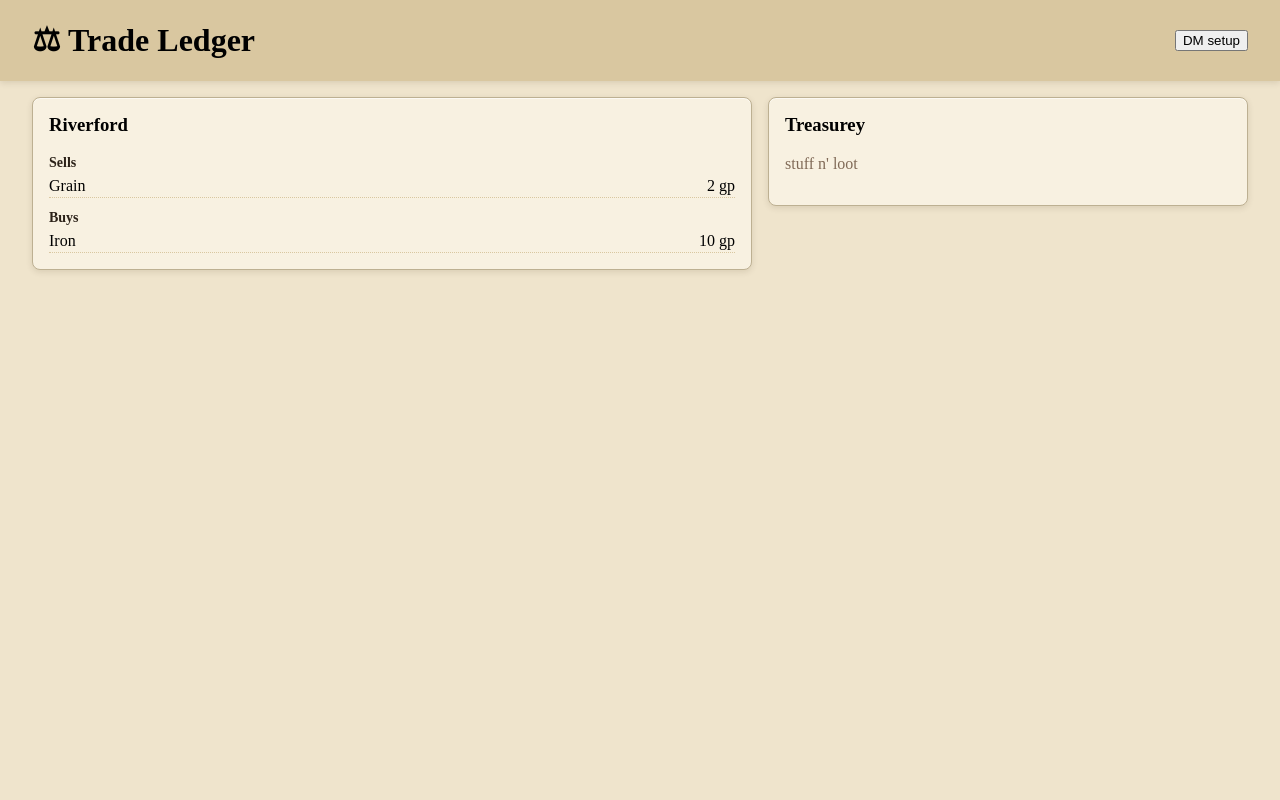
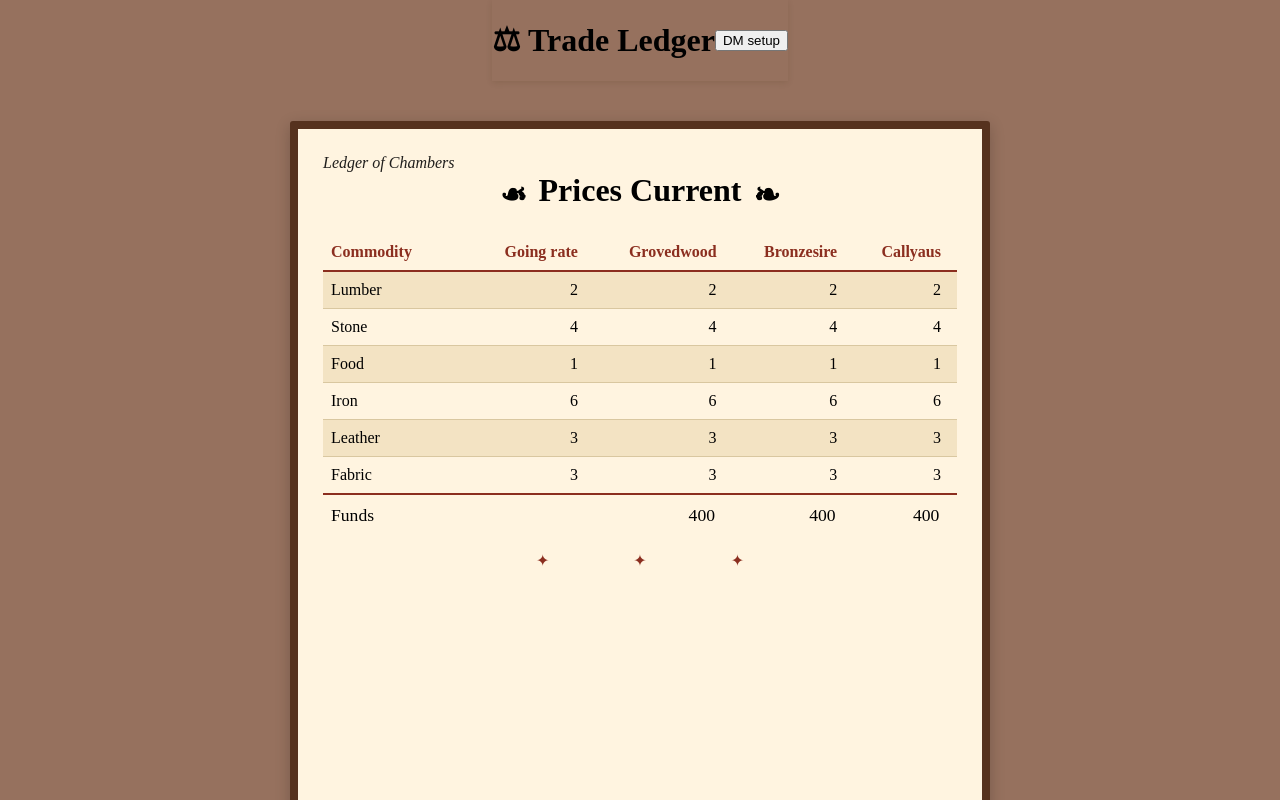
Before and after one commit to belendrane/Trading-Website, a plain HTML site: page index.html in a window 1280 px wide. Shown: the top 800 px of the page. Drawn offline with Linux system fonts and the light colour scheme; a web font is replaced by a local one.

Commit message:
Add Prices Current table and parchment page styling
Co-Authored-By: Claude Opus 5.5 <noreply@anthropic.com>

```diff
--- a/index.html
+++ b/index.html
@@ -2,7 +2,7 @@
 <html>
 <head>
   <title>Trade Ledger</title>
-  <link href="https://fonts.googleapis.com/css2?family=Cinzel:wght@700&display=swap" rel="stylesheet">
+  <link href="https://fonts.googleapis.com/css2?family=Cinzel:wght@700&family=IM+Fell+English:ital@0;1&family=IM+Fell+English+SC&display=swap" rel="stylesheet">
   <link rel="stylesheet" href="style.css">
 </head>
 <body>
@@ -12,9 +12,86 @@
     </div>
     <button id="dm-button">DM setup</button>
   </header>
+  <div class="page-wrapper">
+    <em class="running-head">Ledger of Chambers</em>
+    <h1 class="fleuron">Prices Current</h2>
+    <table>
+    <thead>
+      <tr>
+        <th>Commodity</th>
+        <th>Going rate</th>
+        <th>Grovedwood</th>
+        <th>Bronzesire</th>
+        <th>Callyaus</th>
+      </tr>
+    </thead>
+    <tbody>
+      <tr>
+        <td>Lumber</td>
+        <td>2</td>
+        <td>2</td>
+        <td>2</td>
+        <td>2</td>
+      </tr>
+      <tr>
+        <td>Stone</td>
+        <td>4</td>
+        <td>4</td>
+        <td>4</td>
+        <td>4</td>
+      </tr>
+      <tr>
+        <td>Food</td>
+        <td>1</td>
+        <td>1</td>
+        <td>1</td>
+        <td>1</td>
+      </tr>
+      <tr>
+        <td>Iron</td>
+        <td>6</td>
+        <td>6</td>
+        <td>6</td>
+        <td>6</td>
+      </tr>
+      <tr>
+        <td>Leather</td>
+        <td>3</td>
+        <td>3</td>
+        <td>3</td>
+        <td>3</td>
+      </tr>
+      <tr>
+        <td>Fabric</td>
+        <td>3</td>
+        <td>3</td>
+        <td>3</td>
+        <td>3</td>
+      </tr>
+      <tr>
+        <td>Funds</td>
+        <td></td>
+        <td>400</td>
+        <td>400</td>
+        <td>400</td>
+      </tr>
+    </tbody>
+  </table>
+
+  <p class="footer">✦ ✦ ✦</p>
+
+
+
+
+  </div>
+  <script src="app.js"></script>
+</body>
+</html>
+<!--
 <div class="container">
-    <div class="left">
+      <div class="left"> -->
         <!-- app.js fills this with one card per town -->
+         <!--
         <div class="layout" id="towns"></div>
         <button id="add-town" class="add-town" hidden>+ Add town</button>
       </div>
@@ -25,6 +102,4 @@
         </div>
       </div>
     </div>
-  <script src="app.js"></script>
-</body>
-</html>
+-->
--- a/style.css
+++ b/style.css
@@ -1,12 +1,129 @@
+* {
+  box-sizing: border-box;
+}
 
 p {
   Color: #806a57;
 }
 
 body {
-  background-color: #efe4cc;
-  margin: 0;         /* remove the browser's default 8px so the header reaches the edges */
+  background-color: #96715e;
+  margin: 0;
+  display: grid;
+  place-items: center;
 }
+
+.page-wrapper {
+  width: 700px;
+  height: 800px;
+  padding: 25px;
+  background-color: #fff4e0;
+  border: 8px solid #56321e;   /* width, style, color */
+  margin: 40px;           /* Space between the box edge and your text */
+  border-radius: 3px;      /* Optional: slightly rounded corners */
+  box-shadow: 0 4px 15px rgba(0, 0, 0, 0.2); /* Optional: subtle drop shadow */
+
+}
+
+h1 {
+  font-family: "IM Fell English SC", serif;
+  text-align: center;
+}
+
+/* the heading inside the page: remove the browser's default space above it */
+.page-wrapper h1 {
+  margin-top: 0;
+}
+
+/* ❧ on both sides of a heading, the left one flipped to face the other way */
+.fleuron::before,
+.fleuron::after {
+  content: "❧";
+  display: inline-block;   /* needed so the flip (transform) works */
+  margin: 0 12px;          /* space between the ornament and the text */
+  vertical-align: middle;  /* center it on the text instead of sitting on the baseline */
+  position: relative;
+  top: 0.05em;
+}
+
+.fleuron::before {
+  transform: scaleX(-1);   /* mirror it left-to-right */
+}
+
+table {
+  width:100%;
+  border-collapse: collapse; /* no gaps between cells, so row colors join up */
+}
+
+th {
+  color:#8b2e1f;
+  text-align: right;
+  font-family: "IM Fell English SC", serif;
+  border-bottom: 2px solid #8b2e1f;   /* red line under the header row */
+}
+th:first-child {
+  text-align: left;
+}
+
+tr {
+  font-family: "IM Fell English", serif;
+}
+
+/* extra space after the first column (Commodity), before Going rate */
+th,
+td {
+  padding-top: 9px;     /* breathing room above and below the text */
+  padding-bottom: 9px;
+  padding-right: 1em;   /* 1em = the current font size, so the gap grows with the text */
+  padding-left: 8px;    /* nudge the text in from the left edge of the stripe */
+}
+th:first-child,
+td:first-child {
+  padding-right: 2em;   /* twice the normal gap */
+}
+/* striped rows: every other row in the body gets a slightly darker background */
+tbody tr:nth-child(odd) {
+  background-color: #f3e3c3;
+}
+/* parchment line under each row in the body */
+tbody td {
+  border-bottom: 1px solid #d9c7a0;
+}
+tbody tr:nth-last-child(2) td {
+  border-bottom: 2px solid #8b2e1f;;   /* e.g. remove the parchment line under the final row */
+}
+tbody tr:last-child td {
+  border-bottom: none;   /* e.g. remove the parchment line under the final row */
+  background-color: #fff4e0;
+  padding-top:10px;
+  font-size:1.1em;
+}
+tbody {
+  text-align:right;
+}
+tbody td:first-child {
+  text-align:left;
+}
+
+.running-head {
+  color:#201e1c;
+  font-family: "IM Fell English", serif;
+}
+
+.footer {
+  text-align: center;
+  word-spacing: 80px;
+  color:#8b2e1f;
+}
+
+
+
+
+
+
+
+
+
 
 .box {
   background-color: #f8f1e1;
@@ -26,9 +143,8 @@ body {
   display: flex;
   justify-content: space-between;  /* push the title left and the button right */
   align-items: center;             /* center them vertically */
-  margin-bottom: 16px;
-  background-color: #d9c7a0;       /* the header's own color */
-  padding: 0px 32px;              /* space inside the colored strip */
+  margin-bottom: 0px;
+  padding: 0px 0px;              /* space inside the colored strip */
   box-shadow: 0 2px 6px rgba(60, 40, 10, 0.12);   /* soft shadow below the header */
 }
 
```
Lines whose indentation alone changed are shown as unchanged.
